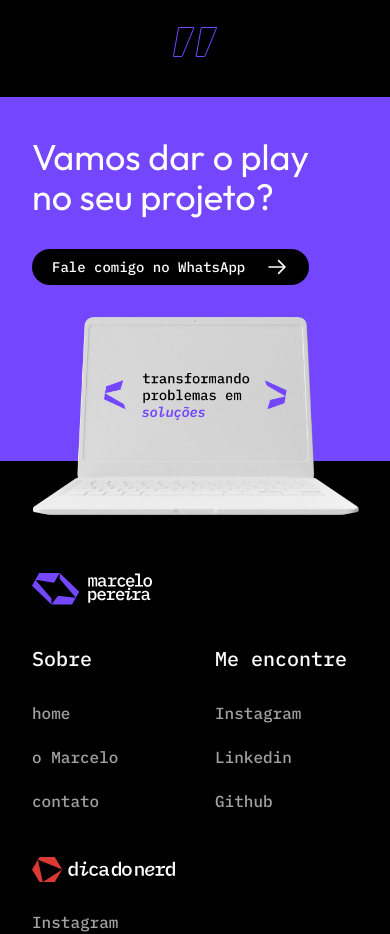
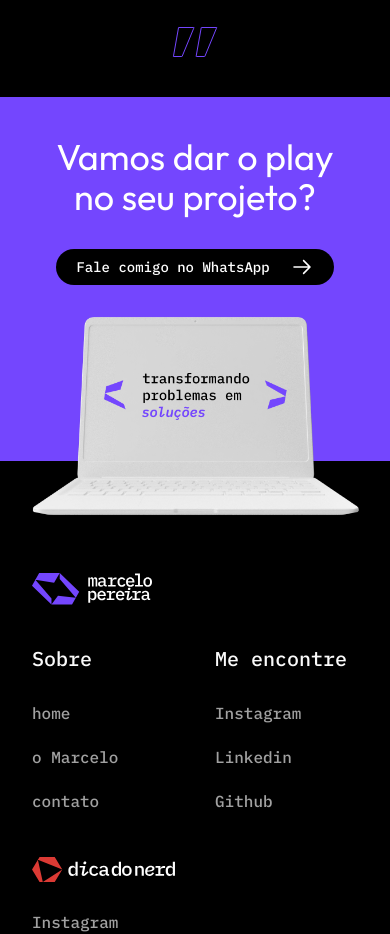
Before and after one commit to marcelopoars/my-website, a Next.js app: page / in a window 390 px wide. Shown: the part 3580-4514 px from the top of the page. Built offline with nearby package versions, Linux system fonts and the light colour scheme.

Commit message:
fix(contact-banner): improve layout structure for better responsiveness

```diff
--- a/src/shared/components/contact-banner/contact-banner.tsx
+++ b/src/shared/components/contact-banner/contact-banner.tsx
@@ -12,7 +12,7 @@ export function ContactBanner() {
       aria-labelledby="contact-banner-heading"
     >
       <div className="relative container py-10 pb-44 md:py-10 lg:py-20">
-        <div>
+        <div className="flex flex-col items-center text-center md:items-start md:text-left">
           <h2
             className="text-white text-4xl md:text-4xl lg:text-6xl xl:text-7xl mb-8"
             id="contact-banner-heading"
@@ -25,6 +25,7 @@ export function ContactBanner() {
               target="_blank"
               rel="noopener noreferrer"
               aria-label="Fale comigo no WhatsApp"
+              className="mx-auto md:mx-0"
             >
               Fale comigo no WhatsApp <ArrowRightIcon className="size-6" />
             </a>
```
